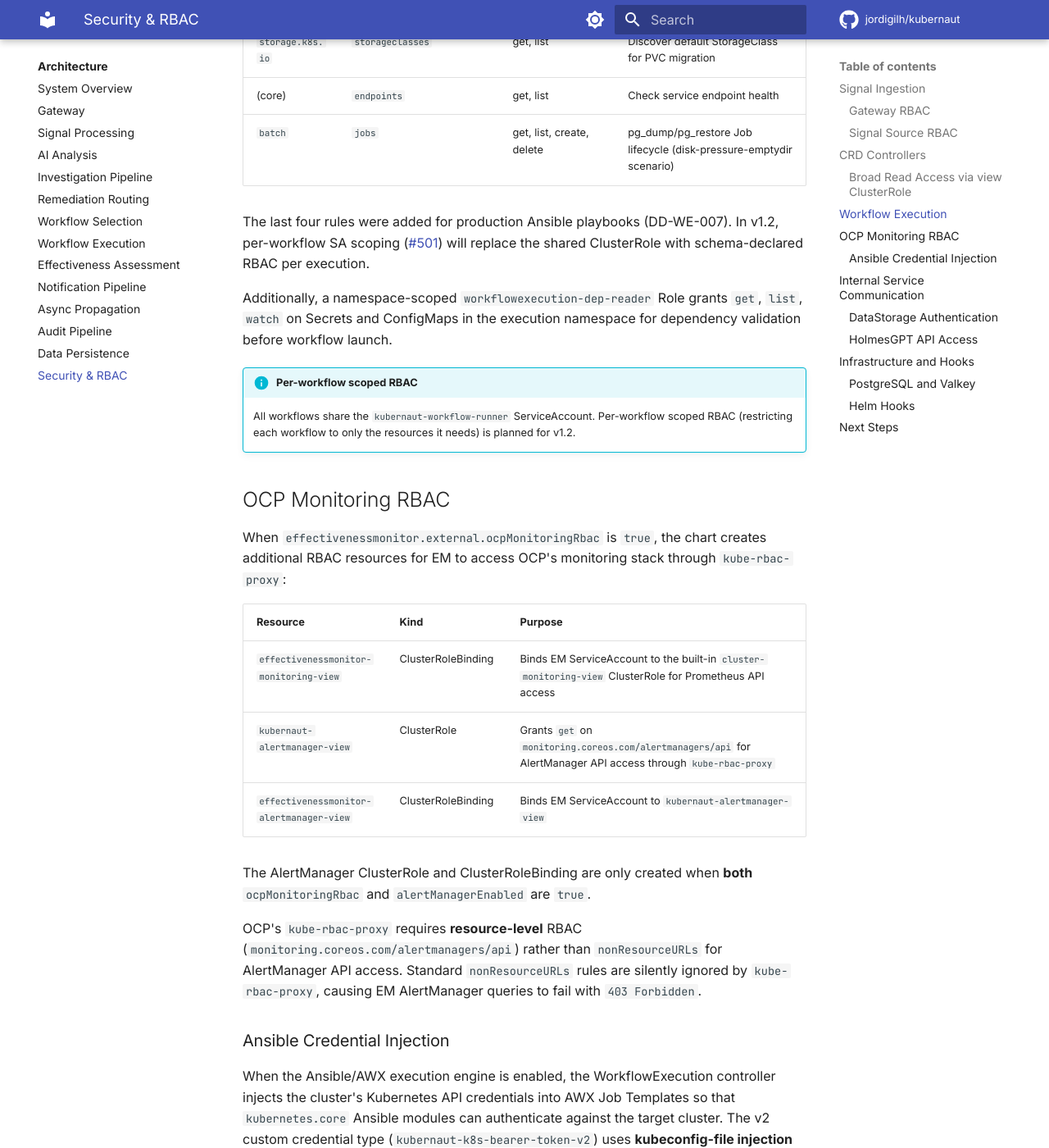
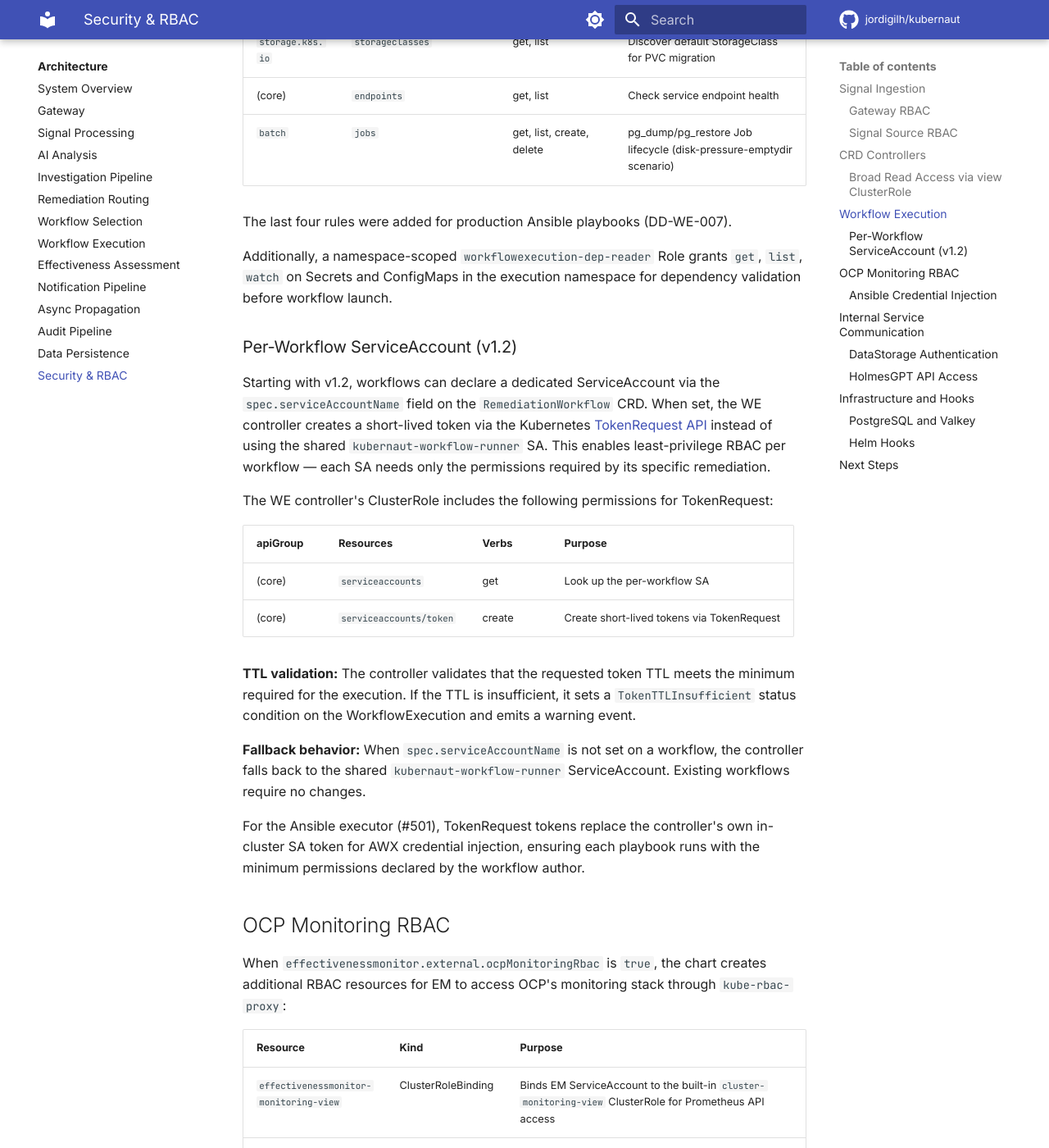
Before and after one commit to jordigilh/kubernaut-docs, an MkDocs documentation site: the page built from docs/architecture/security-rbac.md, in a window 1280 px wide and 1400 px high, scrolled down 6356 px. Shown: the whole window at 82% size. Built offline with MkDocs 1.6.1 and Material for MkDocs 9.7.7, drawn with Linux system fonts in a browser that asks for light colours; comment, search, counter and statistics services are not loaded; the version menu is left out; some of the changed text lies outside the part shown.

Commit message:
docs(v1.2): per-workflow ServiceAccount, TokenRequest, WE RBAC
- Document per-workflow ServiceAccount model (spec.serviceAccountName)
  with CRD field relocation from spec.executionConfig
- Document TokenRequest flow, TTL validation (TokenTTLInsufficient
  condition), fallback to shared SA, and Ansible executor integration
- Add serviceaccounts/token create and serviceaccounts get to WE
  ClusterRole documentation (#637)
- Update "planned for v1.2" references to present tense in
  security-rbac.md, workflow-execution.md, and overview.md
- Add per-workflow SA section and example to workflow-authoring.md

Closes #61, #38. Partially addresses #70.

Made-with: Cursor

```diff
--- a/docs/architecture/security-rbac.md
+++ b/docs/architecture/security-rbac.md
@@ -115,12 +115,26 @@ Remediation workflows (Jobs, Tekton PipelineRuns, Ansible playbooks) execute in
 | (core) | `endpoints` | get, list | Check service endpoint health |
 | `batch` | `jobs` | get, list, create, delete | pg_dump/pg_restore Job lifecycle (disk-pressure-emptydir scenario) |
 
-The last four rules were added for production Ansible playbooks (DD-WE-007). In v1.2, per-workflow SA scoping ([#501](https://github.com/jordigilh/kubernaut/issues/501)) will replace the shared ClusterRole with schema-declared RBAC per execution.
+The last four rules were added for production Ansible playbooks (DD-WE-007).
 
 Additionally, a namespace-scoped `workflowexecution-dep-reader` Role grants `get`, `list`, `watch` on Secrets and ConfigMaps in the execution namespace for dependency validation before workflow launch.
 
-!!! info "Per-workflow scoped RBAC"
-    All workflows share the `kubernaut-workflow-runner` ServiceAccount. Per-workflow scoped RBAC (restricting each workflow to only the resources it needs) is planned for v1.2.
+### Per-Workflow ServiceAccount (v1.2)
+
+Starting with v1.2, workflows can declare a dedicated ServiceAccount via the `spec.serviceAccountName` field on the `RemediationWorkflow` CRD. When set, the WE controller creates a short-lived token via the Kubernetes [TokenRequest API](https://kubernetes.io/docs/reference/kubernetes-api/authentication-resources/token-request-v1/) instead of using the shared `kubernaut-workflow-runner` SA. This enables least-privilege RBAC per workflow — each SA needs only the permissions required by its specific remediation.
+
+The WE controller's ClusterRole includes the following permissions for TokenRequest:
+
+| apiGroup | Resources | Verbs | Purpose |
+|---|---|---|---|
+| (core) | `serviceaccounts` | get | Look up the per-workflow SA |
+| (core) | `serviceaccounts/token` | create | Create short-lived tokens via TokenRequest |
+
+**TTL validation:** The controller validates that the requested token TTL meets the minimum required for the execution. If the TTL is insufficient, it sets a `TokenTTLInsufficient` status condition on the WorkflowExecution and emits a warning event.
+
+**Fallback behavior:** When `spec.serviceAccountName` is not set on a workflow, the controller falls back to the shared `kubernaut-workflow-runner` ServiceAccount. Existing workflows require no changes.
+
+For the Ansible executor (#501), TokenRequest tokens replace the controller's own in-cluster SA token for AWX credential injection, ensuring each playbook runs with the minimum permissions declared by the workflow author.
 
 ## OCP Monitoring RBAC
 
@@ -151,7 +165,7 @@ The credential type resolution follows a 6-step process:
 
 The v2 kubeconfig template conditionally includes `certificate-authority-data` when the cluster CA is available, or sets `insecure-skip-tls-verify: true` otherwise. AWX injects the rendered kubeconfig as a temp file and sets `K8S_AUTH_KUBECONFIG` to point to it, ensuring `kubernetes.core` modules use the injected credentials instead of in-cluster config.
 
-Ephemeral credentials are cleaned up after the AWX job completes. See [BR-WE-017](https://github.com/jordigilh/kubernaut/blob/main/docs/requirements/BR-WE-017-shared-sa-execution-model.md) for the full shared SA model and the planned v1.2 transition to per-workflow ServiceAccounts.
+Ephemeral credentials are cleaned up after the AWX job completes. See [BR-WE-017](https://github.com/jordigilh/kubernaut/blob/main/docs/requirements/BR-WE-017-shared-sa-execution-model.md) for the full shared SA model. In v1.2, workflows can declare a dedicated ServiceAccount via `spec.serviceAccountName` — see [Per-Workflow ServiceAccount](#per-workflow-serviceaccount-v12) above.
 
 ## Internal Service Communication
 
```
Also changed, not shown: docs/architecture/overview.md (+1 -1 lines), docs/architecture/workflow-execution.md (+3 -1 lines), docs/user-guide/workflow-authoring.md (+17 -0 lines).
